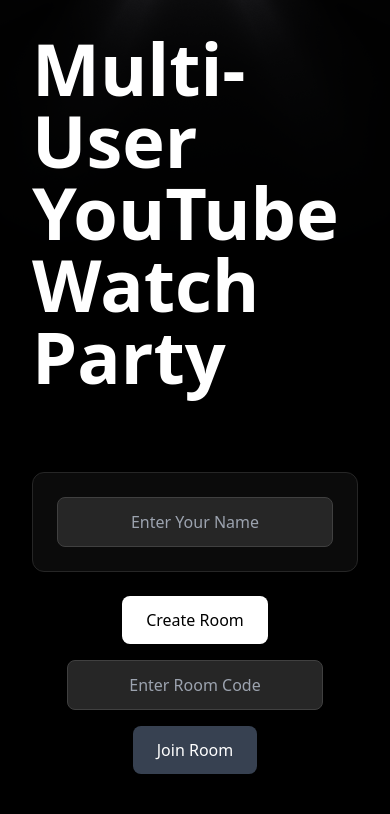
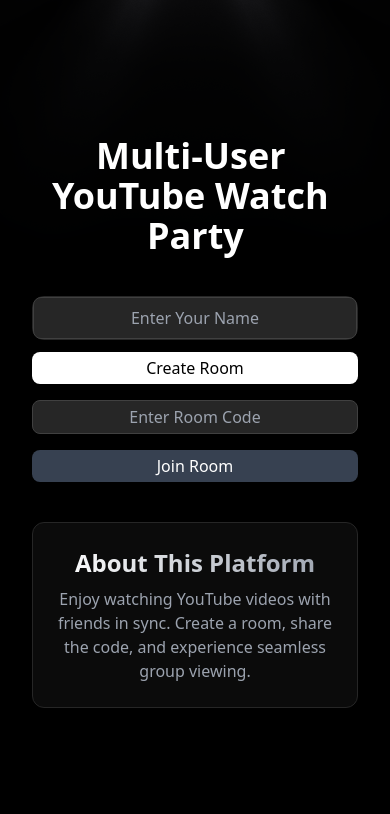
Before and after one commit to Milan-C-I/ytsync, a Next.js app: page / in a window 390 px wide. Shown: the top 814 px of the page. Built offline with nearby package versions, Linux system fonts and the light colour scheme.

Commit message:
responsive

```diff
--- a/app/page.tsx
+++ b/app/page.tsx
@@ -57,40 +57,40 @@
         className="custom-rays"
       />
       </div>
-    <div className="min-h-screen bg-black text-white flex flex-col items-center justify-center p-8">
+    <div className="min-h-screen text-center bg-black text-white flex flex-col items-center justify-center p-8">
       <BlurText
         text="Multi-User YouTube Watch Party"
         delay={150}
         animateBy="words"
         direction="top"
         onAnimationComplete={handleAnimationComplete}
-        className="text-7xl font-extrabold mb-20"
+        className="text-4xl flex justify-center md:text-7xl font-extrabold mb-10 md:mb-20"
       />
 
       <motion.div
-        className="w-full max-w-4xl bg-neutral-900/50 backdrop-blur-lg rounded-xl p-6 shadow-xl border border-neutral-800"
+        className="w-full max-w-4xl bg-neutral-900/50 backdrop-blur-lg rounded-xl p-0 md:p-6 shadow-xl border border-neutral-800"
         initial={{ opacity: 0, y: -20 }}
         animate={{ opacity: 1, y: 0 }}
       >
         <input
           placeholder="Enter Your Name"
-          className="w-full p-3 bg-neutral-800 border border-neutral-700 rounded-lg text-white text-center"
+          className="w-full p-2 md:p-3 bg-neutral-800 border border-neutral-700 rounded-lg text-white text-center"
           value={userName}
           onChange={(e) => setUserName(e.target.value)}
         />
       </motion.div>
 
-      <div className="flex z-10 flex-wrap gap-4 justify-center mt-6">
-        <button onClick={createRoom} className="bg-white text-black px-6 py-3 rounded-lg hover:bg-gray-300 shadow-md">
+      <div className="flex z-10 flex-wrap gap-4 justify-center mt-3 md:mt-6">
+        <button onClick={createRoom} className="bg-white md:w-auto w-full max-w-4xl text-black px-6 py-1 md:py-3 rounded-lg hover:bg-gray-300 shadow-md">
           Create Room
         </button>
         <input
           placeholder="Enter Room Code"
-          className="w-64 p-3 bg-neutral-800 border border-neutral-700 rounded-lg text-white text-center"
+          className="md:w-64 p-1 md:p-3 w-full max-w-4xl bg-neutral-800 border border-neutral-700 rounded-lg text-white text-center"
           value={roomCode}
           onChange={(e) => setRoomCode(e.target.value)}
         />
-        <button onClick={joinRoom} className="bg-gray-700 text-white px-6 py-3 rounded-lg hover:bg-gray-600 shadow-md">
+        <button onClick={joinRoom} className="bg-gray-700 w-full max-w-4xl md:w-auto  text-white px-6 py-1 md:py-3 rounded-lg hover:bg-gray-600 shadow-md">
           Join Room
         </button>
       </div>
--- a/app/room/[id]/page.tsx
+++ b/app/room/[id]/page.tsx
@@ -7,7 +7,7 @@
 import { io } from "socket.io-client"
 import YouTube, { type YouTubePlayer } from "react-youtube"
 import { motion } from "framer-motion"
-import { Users, MessageCircle, Video } from "lucide-react"
+import { Users, MessageCircle, Video, ArrowLeft, Home } from "lucide-react"
 import { YouTubeSearch } from "@/components/youtube-search"
 import { Button } from "@/components/ui/button"
 import { Input } from "@/components/ui/input"
@@ -194,11 +194,7 @@
 
   return (
     <div className="min-h-screen bg-gradient-to-br from-gray-900 via-black to-gray-900 text-white">
-          <button
-            onClick={handleGoHome}
-            className="p-2 flex justify-center font-bold fixed left-2 top-4 bg-black text-white w-12 h-12 rounded-full hover:bg-gray-700 transition"
-          >~_~
-          </button>
+
       <div className="container mx-auto p-4">
         {/* Header */}
         <motion.div className="text-center mb-6" initial={{ opacity: 0, y: -20 }} animate={{ opacity: 1, y: 0 }}>
@@ -208,7 +204,13 @@
           <p className="text-gray-400 mt-2">
             Welcome, <span className="text-blue-400 font-medium">{userName}</span>!
           </p>
+
           <div className="flex items-center justify-center gap-4 text-gray-300">
+            <button
+            onClick={handleGoHome}
+            className="p-2 flex justify-center font-bold bg-black text-white rounded-full hover:bg-gray-700 transition"
+          ><Home className="w-4 h-4" />
+          </button>
             <span className="text-lg">
               Room: <span className="font-mono text-red-400">{roomCode}</span>
             </span>
--- a/components/youtube-search.tsx
+++ b/components/youtube-search.tsx
@@ -59,7 +59,7 @@
 
       {isLoading && <div className="text-center text-gray-400">Searching videos...</div>}
 
-      <div className="max-h-56 grid grid-cols-2 gap-3 overflow-y-auto scrollbar-thin">
+      <div className="max-h-56 grid grid-cols-1 md:grid-cols-2 gap-3 overflow-y-auto scrollbar-thin">
         {searchResults.map((video) => (
           <Card key={video.id} className="bg-neutral-800 h-fit border-gray-700 hover:bg-neutral-700 transition-colors">
             <CardContent className="p-3">
```
